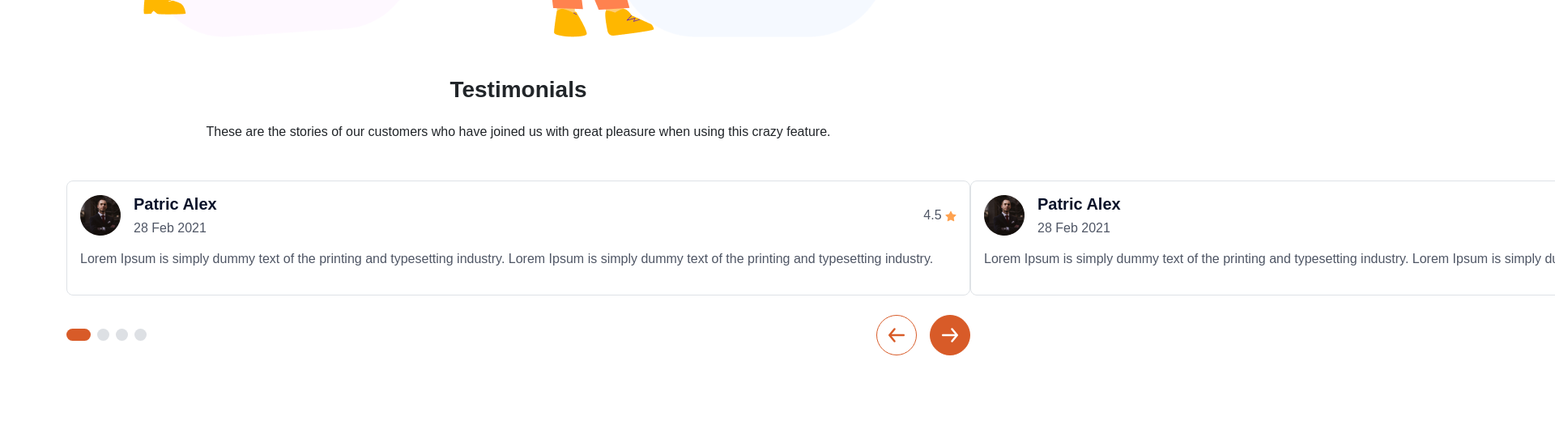
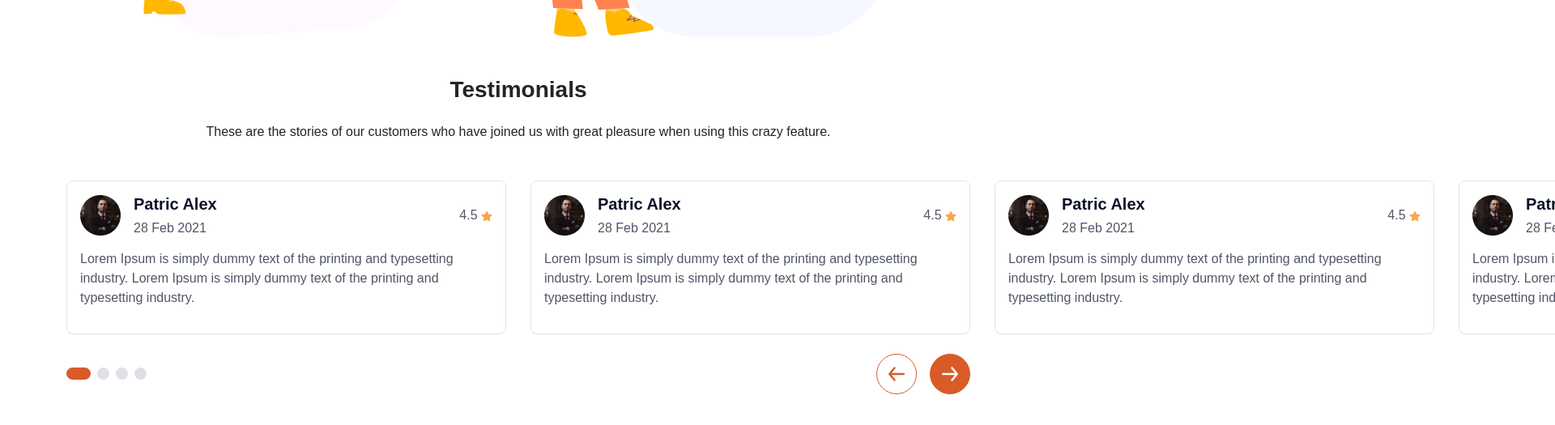
Before and after one commit to MohamadMahdi-Tasha/DC-Marketing, a plain HTML site: page index.html in a window 1280 px wide. Shown: the part 1825-2350 px from the top of the page at 81% size, 1920 px wide, since content can reach past the window. Drawn offline with Linux system fonts and the light colour scheme; a web font is replaced by a local one.

Commit message:
added some scripts

```diff
--- a/index.html
+++ b/index.html
@@ -339,7 +339,14 @@
 <script src="assets/plugins/bootstrap/bootstrap.bundle.min.js"></script>
 <script src="assets/plugins/swiper/swiper-bundle.min.js"></script>
 <script>
+    // Variables
+    const homeSwiperNextButton = document.querySelector('.home-swiper-next-btn');
+    const homeSwiperPrevButton = document.querySelector('.home-swiper-prev-btn');
+    const homeSwiper = new Swiper('.home-swiper', {slidesPerView: 2,spaceBetween: 30,});
 
+    // When Clicked On Prev Or Next Button Slide The Slider To Previous Slide Or Next Of It
+    homeSwiperPrevButton.addEventListener('click', () => homeSwiper.slidePrev())
+    homeSwiperNextButton.addEventListener('click', () => homeSwiper.slideNext())
 </script>
 </body>
 </html>
```
